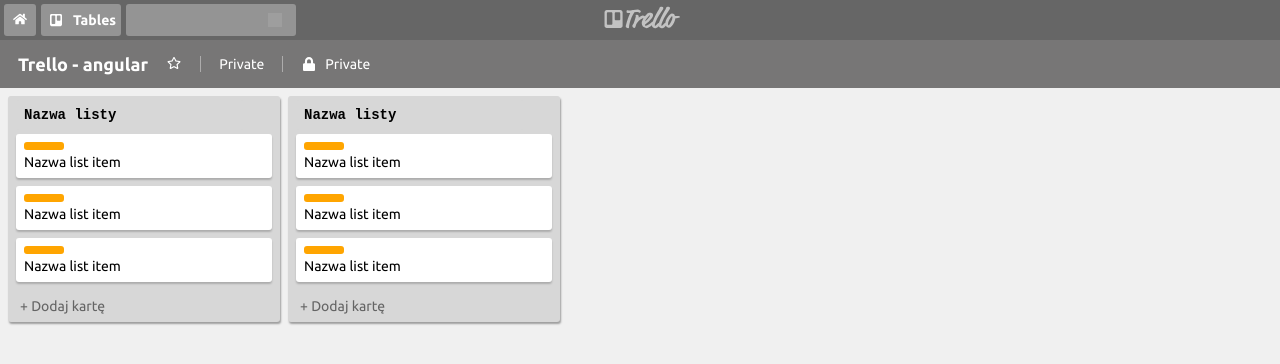
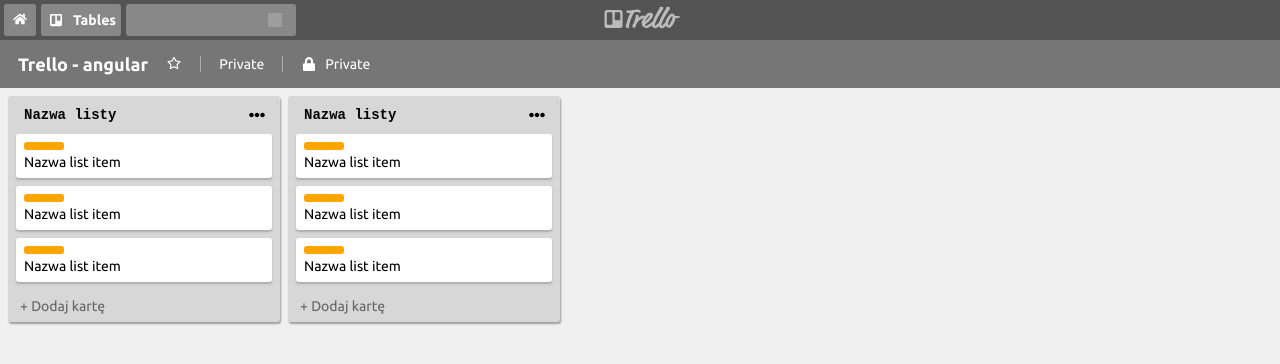
Before and after one commit to wojtfire/trello-angular, an Angular app: page / in a window 1280 px wide. Shown: the top 364 px of the page. Built offline with nearby package versions, Linux system fonts and the light colour scheme; grey boxes are pictures that could not be loaded.

Commit message:
Updated list styling

```diff
--- a/src/app/lists/list/list.component.scss
+++ b/src/app/lists/list/list.component.scss
@@ -29,7 +29,7 @@
       width: 100%;
 
       .list-name {
-        width: 228px;
+        width: 220px;
         height: 30px;
         resize: none;
         border: 0;
@@ -41,6 +41,8 @@
         cursor: pointer;
         font-weight: 600;
         font-size: 14px;
+        overflow: hidden;
+        overflow-wrap: break-word;
 
         &:focus {
           cursor: text;
@@ -52,12 +54,23 @@
 
       .list-menu-btn {
         display: block;
-        height: 32px;
-        width: 32px;
+        height: 30px;
+        width: 30px;
+        padding: 7px;
         align-self: center;
+        margin-right: 8px;
+        border-radius: 3px;
+
+        &:hover {
+          background-color: rgba(0, 0, 0, 0.3);
+        }
 
         &::before {
+          content: "";
           background: url("/assets/icons/ellipsis-h-solid.svg") no-repeat;
+          display: block;
+          height: 16px;
+          width: 16px;
         }
       }
     }
--- a/src/app/nav/nav.component.scss
+++ b/src/app/nav/nav.component.scss
@@ -18,7 +18,7 @@
   position: relative;
   height: 40px;
   padding: 4px;
-  background-color: rgba(0, 0, 0, 0.4);
+  background-color: rgba(0, 0, 0, 0.5);
 
   .home-btn {
     display: inline-block;
```
